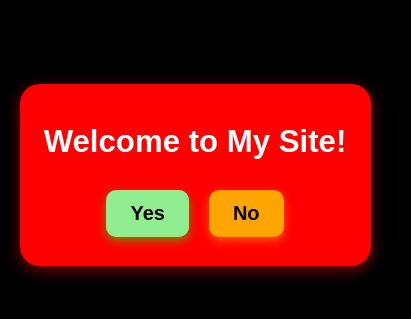
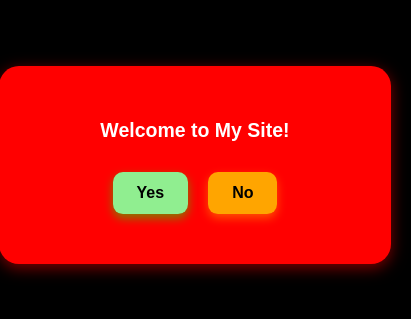
Before and after one commit to Mystery666-star/kaze, a React (Create React App) app: page / in a window 390 px wide. Shown: the part 247-566 px from the top of the page, 411 px wide, since content can reach past the window. Built offline with nearby package versions, Linux system fonts and the light colour scheme.

Commit message:
Fixed final mobile alignment issues

```diff
--- a/src/Home.js
+++ b/src/Home.js
@@ -5,37 +5,38 @@ const Home = () => {
                 backgroundColor: "black",
                 color: "white",
                 fontFamily: "sans-serif",
+                margin: "0",
                 height: "100vh",
-                width: "100vw",
                 display: "flex",
                 justifyContent: "center",
                 alignItems: "center",
                 textAlign: "center",
-                padding: "5vw", // Responsive padding
-                boxSizing: "border-box",
+                overflow: "hidden", // Prevents scrolling
+                padding: "20px", // Prevents elements from getting cut off on smaller screens
             }}
         >
             <div
                 style={{
                     backgroundColor: "red",
                     borderRadius: "20px",
-                    padding: "5vw", // Adjusts for mobile
-                    width: "80vw", // Scales with screen size
-                    maxWidth: "400px", // Prevents box from getting too big
-                    boxShadow: "0px 4px 15px rgba(255, 0, 0, 0.5)",
+                    padding: "40px",
+                    width: "80vw", // Makes it responsive
+                    maxWidth: "350px", // Prevents it from getting too big
+                    transform: "translateY(-5%)",
+                    boxShadow: "0px 4px 15px rgba(255, 0, 0, 0.5)", // Nice shadow effect
                 }}
             >
                 <h1
                     style={{
-                        fontSize: "min(8vw, 32px)", // Responsive text
-                        maxWidth: "100%",
-                        wordBreak: "break-word",
+                        fontSize: "5vw", // Scales with screen size
+                        maxFontSize: "24px",
                         marginBottom: "20px",
                     }}
                 >
                     Welcome to My Site!
                 </h1>
 
+                {/* Buttons */}
                 <div>
                     <button
                         style={{
@@ -44,7 +45,7 @@ const Home = () => {
                             margin: "10px",
                             borderRadius: "10px",
                             cursor: "pointer",
-                            fontSize: "min(6vw, 20px)", // Mobile-friendly text
+                            fontSize: "1rem",
                             fontWeight: "bold",
                             transition: "0.3s",
                             backgroundColor: "lightgreen",
@@ -61,7 +62,7 @@ const Home = () => {
                             margin: "10px",
                             borderRadius: "10px",
                             cursor: "pointer",
-                            fontSize: "min(6vw, 20px)",
+                            fontSize: "1rem",
                             fontWeight: "bold",
                             transition: "0.3s",
                             backgroundColor: "orange",
```
